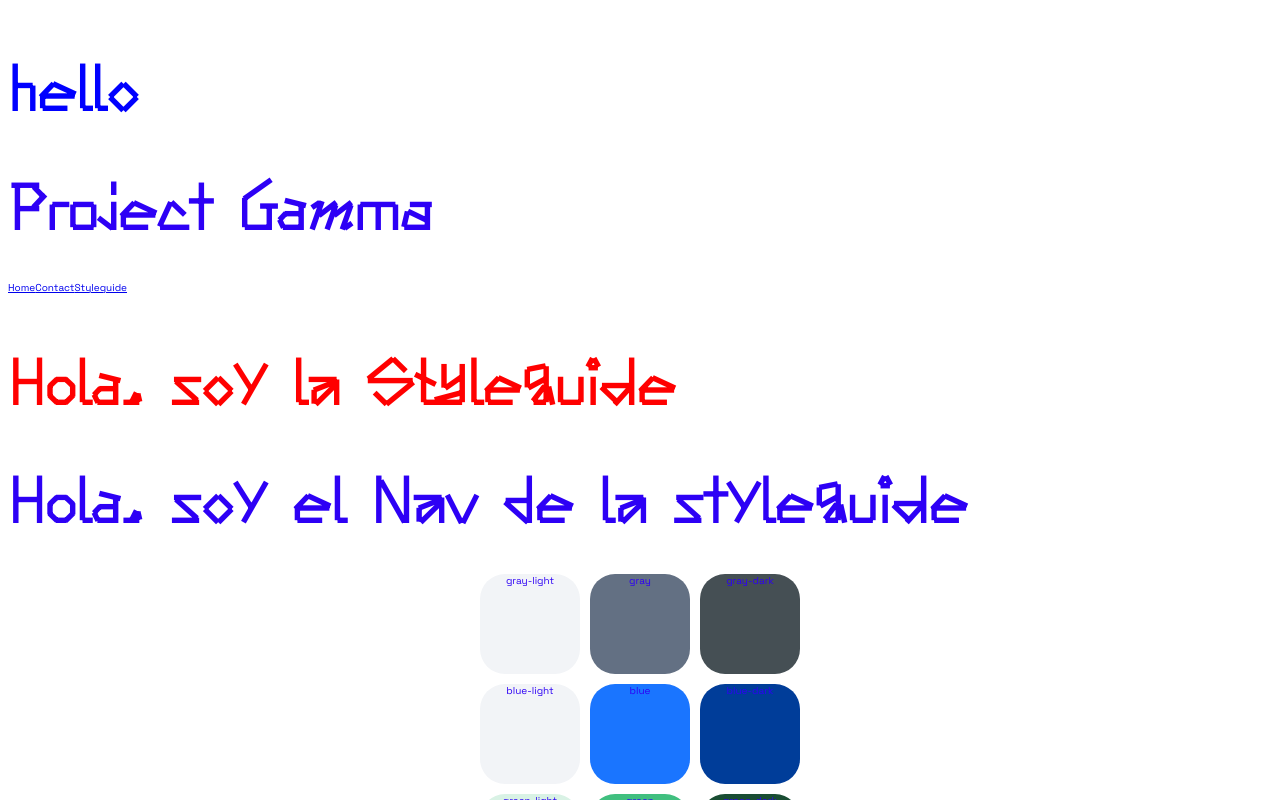
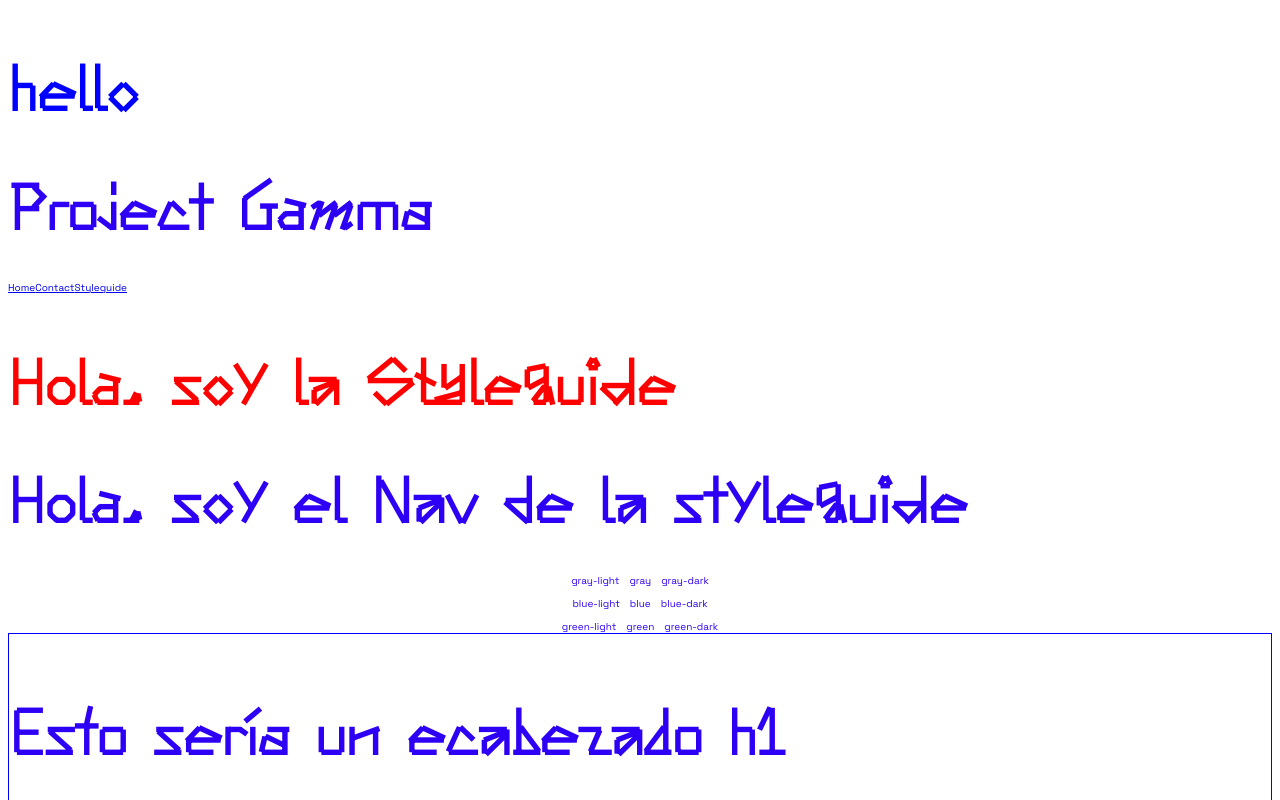
Before and after one commit to LidiaA3/JuanPortfolio, a React (Vite) app: page /styleguide in a window 1280 px wide. Shown: the top 800 px of the page. Built offline with nearby package versions, Linux system fonts and the light colour scheme.

Commit message:
Actualización

```diff
--- a/src/components/buttons/buttons.scss
+++ b/src/components/buttons/buttons.scss
@@ -7,6 +7,7 @@
     color: var(--color-gray);
     background-color: var(--color-red);
     border: 1px solid $color-primary;
+    border-radius: 5rem;
     padding: 8px;
     width: 100%;
     box-sizing: border-box;
--- a/src/scss/_variables.scss
+++ b/src/scss/_variables.scss
@@ -1,32 +1,49 @@
-// COLORES
-$color-gray: #637083;
-$color-gray-light: #F2F4F7;
-$color-gray-dark: #454f54;
-$color-blue: #1A75FF;
-$color-blue-light: #F2F4F7;
-$color-blue-dark: #003d99;
-$color-green: #40bf7f;
-$color-green-light: #d9f2e5;
-$color-green-dark: #194d33;
+// COLORS
+$color-blue-fluor: hsl(251%, 100%, 48%);
 
-//COLORES DISEÑO PROPIO
-// $color-blue-fluor: #2d00f7;
-$color-blue-fluor: hsl(251%, 100%, 48%);
+//COLOR IMPLEMENTATION
+$color-primary: $color-blue-fluor;
+
+// FONT FAMILIES
+$font-primary: 'Space Grotesk', sans-serif;
+$font-secundary: 'Anthony Regular', sans-serif;
+
+// FONT FAMILIES IMPLEMENTATION
+$font-headers: $font-secundary;
+$font-paragraphs: $font-primary;
+
+
+//UNITS
+$unit-base: 0.8rem;
+$unit-lineheight-ratio: 1.3;
+
+//TYPE RATIOS
+$perfect-fourth: 1.333;
+$augmented-fourth: 1.414;
+
+$type-ratio: $perfect-fourth;
+
+//FONT SIZES
+$font-size-base: 1.6rem;
+
+    //paragraphs
+    $font-small: calc($font-size-base / $type-ratio);
+    $font-medium: $font-size-base;
+    $font-big: calc($font-size-base * $type-ratio);
+
+    //headers
+    // $font-size-h1: $font-size-base *
+
+
+//FONT SIZE IMPLEMENTATION
 
 
 
-$color-primary: $color-blue-fluor;
 
 
-// FUENTES
-$font-primary: 'Space Grotesk', sans-serif;
-$font-secundary: 'Anthony Regular', sans-serif;
 
-$font-headers: $font-secundary;
-$font-paragraphs: $font-primary;
 
-// TAMAÑOS DE FUENTE
-$font-medium: 1rem;
+//MEDIA QUERIES
 
 // @mixin font-size($font-size: $font-medium) {
 //     font-size: $font-size;
@@ -52,5 +69,5 @@ $font-size-default: 1.6rem;
 $font-size-big: 2rem;
 
 
-//COLORES DE BORDES
+//BORDER COLORS
 $border-color: $color-primary;
--- a/src/styleguide/Styleguide.scss
+++ b/src/styleguide/Styleguide.scss
@@ -27,69 +27,69 @@ body {
     }
 }
 
-.color {
+// .color {
 
 
-    &__gray-light {
-        background-color: $color-gray-light;
-        height: 100px;
-        width: 100px;
-        border-radius: 25px;
-   }
+//     &__gray-light {
+//         background-color: $color-gray-light;
+//         height: 100px;
+//         width: 100px;
+//         border-radius: 25px;
+//    }
 
-    &__gray {
-        background-color: $color-gray;
-        height: 100px;
-        width: 100px;
-        border-radius: 25px;
-    }
+//     &__gray {
+//         background-color: $color-gray;
+//         height: 100px;
+//         width: 100px;
+//         border-radius: 25px;
+//     }
 
-    &__gray-dark {
-        background-color: $color-gray-dark;
-        height: 100px;
-        width: 100px;
-        border-radius: 25px;
-    }
+//     &__gray-dark {
+//         background-color: $color-gray-dark;
+//         height: 100px;
+//         width: 100px;
+//         border-radius: 25px;
+//     }
 
-    &__blue-light {
-        background-color: $color-blue-light;
-        height: 100px;
-        width: 100px;
-        border-radius: 25px;
-    }
+//     &__blue-light {
+//         background-color: $color-blue-light;
+//         height: 100px;
+//         width: 100px;
+//         border-radius: 25px;
+//     }
 
-    &__blue {
-        background-color: $color-blue;
-        height: 100px;
-        width: 100px;
-        border-radius: 25px;
-    }
+//     &__blue {
+//         background-color: $color-blue;
+//         height: 100px;
+//         width: 100px;
+//         border-radius: 25px;
+//     }
 
-    &__blue-dark {
-        background-color: $color-blue-dark;
-        height: 100px;
-        width: 100px;
-        border-radius: 25px;
-    }
+//     &__blue-dark {
+//         background-color: $color-blue-dark;
+//         height: 100px;
+//         width: 100px;
+//         border-radius: 25px;
+//     }
 
-    &__green-light {
-        background-color: $color-green-light;
-        height: 100px;
-        width: 100px;
-        border-radius: 25px;
-    }
+//     &__green-light {
+//         background-color: $color-green-light;
+//         height: 100px;
+//         width: 100px;
+//         border-radius: 25px;
+//     }
 
-    &__green {
-        background-color: $color-green;
-        height: 100px;
-        width: 100px;
-        border-radius: 25px;
-    }
+//     &__green {
+//         background-color: $color-green;
+//         height: 100px;
+//         width: 100px;
+//         border-radius: 25px;
+//     }
 
-    &__green-dark {
-        background-color: $color-green-dark;
-        height: 100px;
-        width: 100px;
-        border-radius: 25px;
-    }
-}
+//     &__green-dark {
+//         background-color: $color-green-dark;
+//         height: 100px;
+//         width: 100px;
+//         border-radius: 25px;
+//     }
+// }
```
